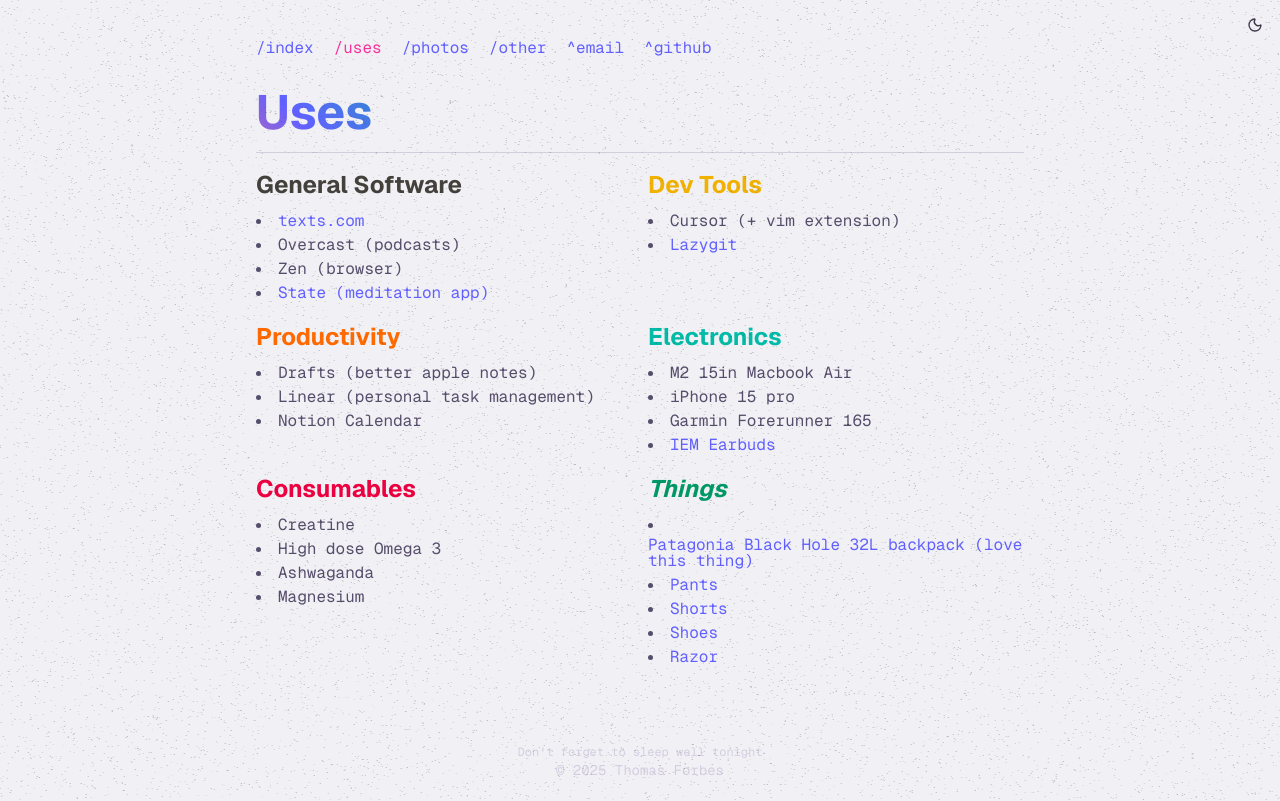
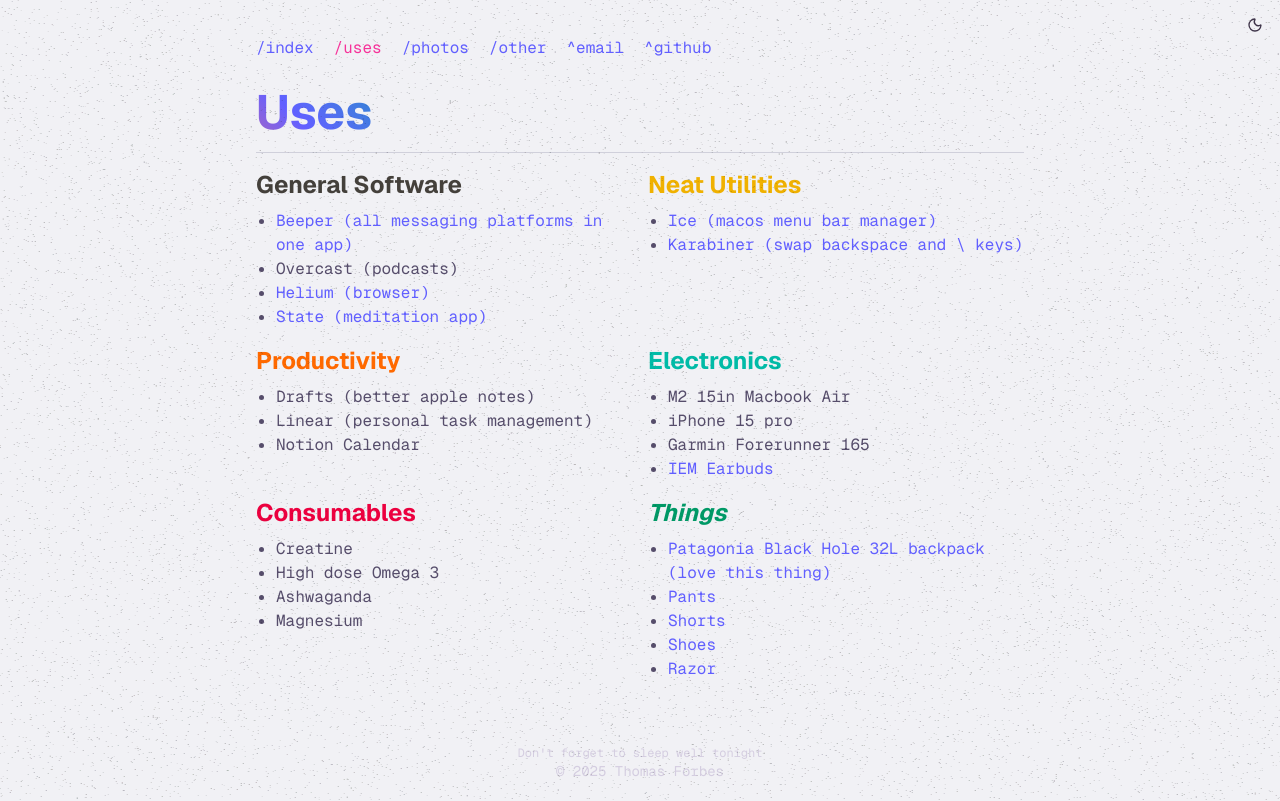
Before and after one commit to thomas-forbes/thomasforbes-com, a Next.js app: page /uses in a window 1280 px wide. Built offline with nearby package versions, Linux system fonts and the light colour scheme.

Commit message:
uses tweaks

```diff
--- a/src/app/(page)/uses/page.tsx
+++ b/src/app/(page)/uses/page.tsx
@@ -11,18 +11,29 @@
     category: 'General Software',
     className: COLORS.stone.text,
     items: [
-      { label: 'texts.com', href: 'https://texts.com/' },
+      {
+        label: 'Beeper (all messaging platforms in one app)',
+        href: 'https://www.beeper.com',
+      },
       { label: 'Overcast (podcasts)' },
-      { label: 'Zen (browser)' },
+      { label: 'Helium (browser)', href: 'https://helium.computer' },
       { label: 'State (meditation app)', href: 'https://www.shiftstate.io/' },
     ],
   },
   {
-    category: 'Dev Tools',
+    category: 'Neat Utilities',
     className: COLORS.yellow.text,
     items: [
-      { label: 'Cursor (+ vim extension)' },
-      { label: 'Lazygit', href: 'https://github.com/jesseduffield/lazygit' },
+      {
+        label: 'Ice (macos menu bar manager)',
+        href: 'https://icemenubar.app/',
+      },
+      {
+        label: 'Karabiner (swap backspace and \\ keys)',
+        href: 'https://karabiner-elements.pqrs.org/',
+      },
+      // { label: 'Cursor (+ vim extension)' },
+      // { label: 'Lazygit', href: 'https://github.com/jesseduffield/lazygit' },
     ],
   },
   {
@@ -93,7 +104,7 @@
             className="gap-2"
             titleClassName={use.className}
           >
-            <ul className="text-muted-foreground list-inside list-disc font-mono">
+            <ul className="text-muted-foreground list-outside list-disc pl-5 font-mono">
               {use.items.map((item) => (
                 <li key={item.label}>
                   {item.href ? (
--- a/src/components/ui/link.tsx
+++ b/src/components/ui/link.tsx
@@ -22,7 +22,7 @@
     <NextLink
       {...props}
       className={cn(
-        'text-primary relative inline-block leading-none no-underline transition-all duration-200 hover:opacity-70 active:scale-[0.97]',
+        'text-primary relative leading-none no-underline transition-all duration-200 hover:opacity-70 active:scale-[0.97]',
         selected && 'text-pink-500',
         !hideVisited && 'visited:text-secondary',
         className,
```
